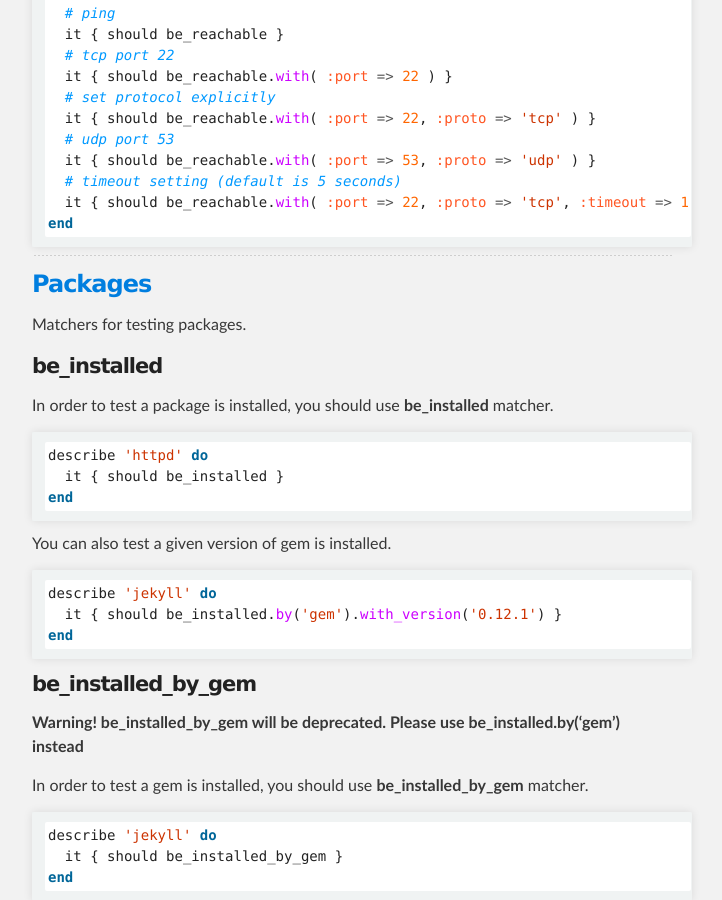
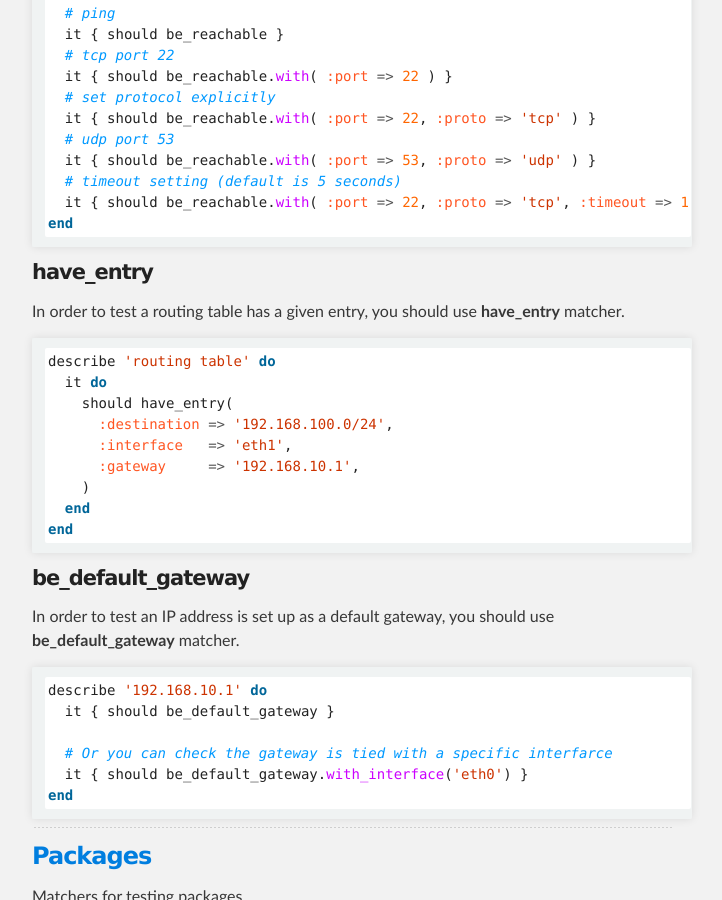
Before and after one commit to serverspec/serverspec.github.io, a Jekyll site: the page built from matchers.md, in a window 1280 px wide and 900 px high, scrolled down 7348 px. Shown: the whole window, without its empty margins (288-1010 px from the left). Built offline with Jekyll 4.4.1, drawn with Linux system fonts in a browser that asks for light colours; Markdown is read by kramdown in place of the engine named in the settings.

Commit message:
Add description for have_entry and be_default_gateway matchers.

````diff
--- a/matchers.md
+++ b/matchers.md
@@ -398,6 +398,35 @@ describe 'target.example.jp' do
 end
 ```
 
+#### have_entry
+
+In order to test a routing table has a given entry, you should use **have_entry** matcher.
+
+```ruby
+describe 'routing table' do
+  it do
+    should have_entry(
+      :destination => '192.168.100.0/24',
+      :interface   => 'eth1',
+      :gateway     => '192.168.10.1',
+    )
+  end
+end
+```
+
+#### be_default_gateway
+
+In order to test an IP address is set up as a default gateway, you should use **be_default_gateway** matcher.
+
+```ruby
+describe '192.168.10.1' do
+  it { should be_default_gateway }
+
+  # Or you can check the gateway is tied with a specific interfarce
+  it { should be_default_gateway.with_interface('eth0') }
+end
+```
+
 ----
 
 ### <a name="packages">Packages</a>
````
